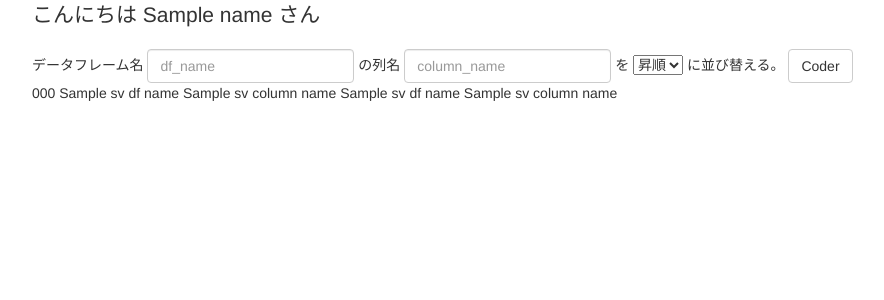
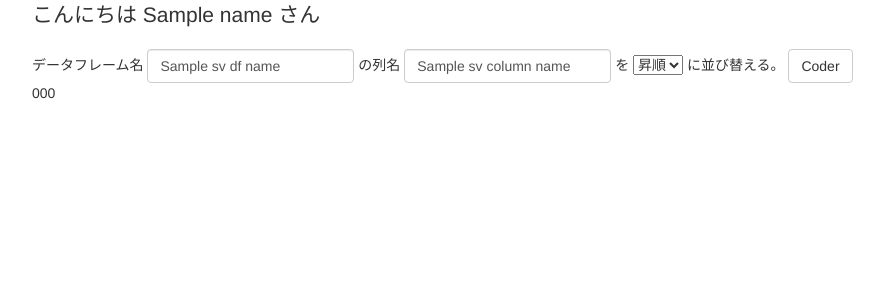
Before and after one commit to soichi-fujiwara/python_coder_support, a Flask app: template templates/index.html in a window 1280 px wide. Shown: the top 300 px of the page, without its empty margins (38-922 px from the left). Run offline with Flask 2, Linux system fonts and the light colour scheme; the template is opened without the code that fills it: most values are stand-ins (such as "Sample title", 1, 10 or a date in 2020); some libraries are stand-ins or nearby versions.

Commit message:
Update index.html

```diff
--- a/templates/index.html
+++ b/templates/index.html
@@ -20,14 +20,14 @@
                  id="df_name"
                  name="df_name"
                  placeholder="df_name"
-                 text="{% if sv_df_name %}{{ sv_df_name }}{% endif %}">
+                 value="{% if sv_df_name %}{{ sv_df_name }}{% endif %}">
           の列名
           <input type="text"
                  class="form-control"
                  id="df_column"
                  name="df_column"
                  placeholder="column_name"
-                 text="{% if sv_column_name %}{{ sv_column_name }}{% endif %}">
+                 value="{% if sv_column_name %}{{ sv_column_name }}{% endif %}">
           を
           <select name="df_sort" size="1">
           <option value="0">昇順</option>
@@ -37,10 +37,6 @@
           <button type="submit" class="btn btn-default">Coder</button>
         </form>
         {{ ret_code }}
-        {% if sv_df_name %}{{ sv_df_name }}{% endif %}
-        {% if sv_column_name %}{{ sv_column_name }}{% endif %}
-        {{ sv_df_name }}
-        {{ sv_column_name }}
       </div>
     </div>
   </div>
```
